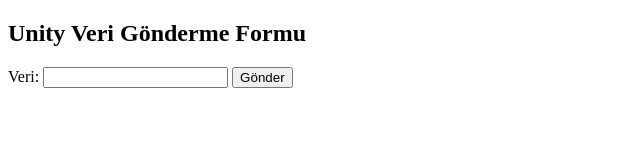
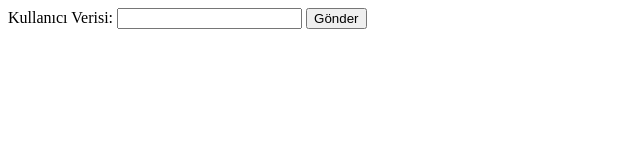
Before and after one commit to werwerya/deneme102, a plain HTML site: page index.html in a window 1280 px wide. Shown: the whole page, without its empty margins (0-640 px from the left). Drawn offline with Linux system fonts and the light colour scheme.

Commit message:
Update index.html

```diff
--- a/index.html
+++ b/index.html
@@ -1,12 +1,14 @@
 <!DOCTYPE html>
 <html>
+<head>
+    <title>Veri Gönderme Formu</title>
+</head>
 <body>
 
-<h2>Unity Veri Gönderme Formu</h2>
-
-<form action="/submit-data" method="POST">
-  Veri: <input type="text" name="userData">
-  <input type="submit" value="Gönder">
+<form action="http://localhost:3000/submit-data" method="POST">
+    <label for="userData">Kullanıcı Verisi:</label>
+    <input type="text" id="userData" name="userData" required>
+    <input type="submit" value="Gönder">
 </form>
 
 </body>
```
